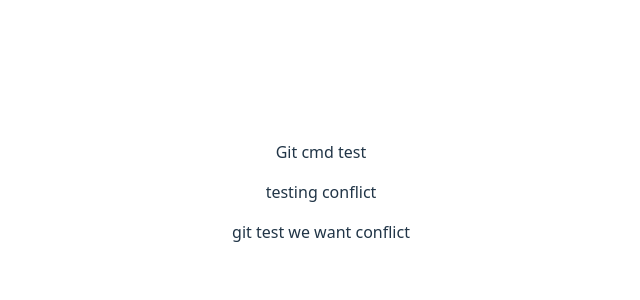
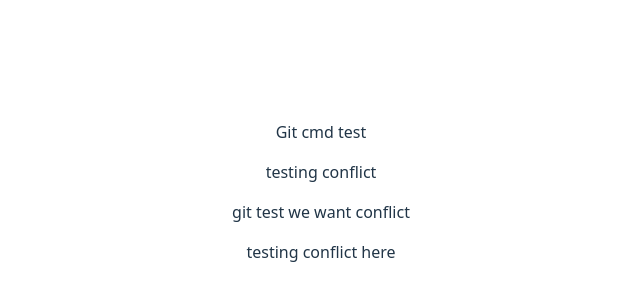
Before and after one commit to Srinath-Rajkumar/git-cmd-practice, a React (Vite) app: page / in a window 1280 px wide. Shown: the part 208-508 px from the top of the page, without its empty margins (319-959 px from the left). Built offline with nearby package versions, Linux system fonts and the light colour scheme.

Commit message:
testing for conflict

```diff
--- a/src/App.tsx
+++ b/src/App.tsx
@@ -6,6 +6,7 @@ function App() {
       <p>Git cmd test</p>
       <p>testing conflict</p>
       <p>git test we want conflict</p>
+      <p>testing conflict here</p>
     </>
   );
 }
```
